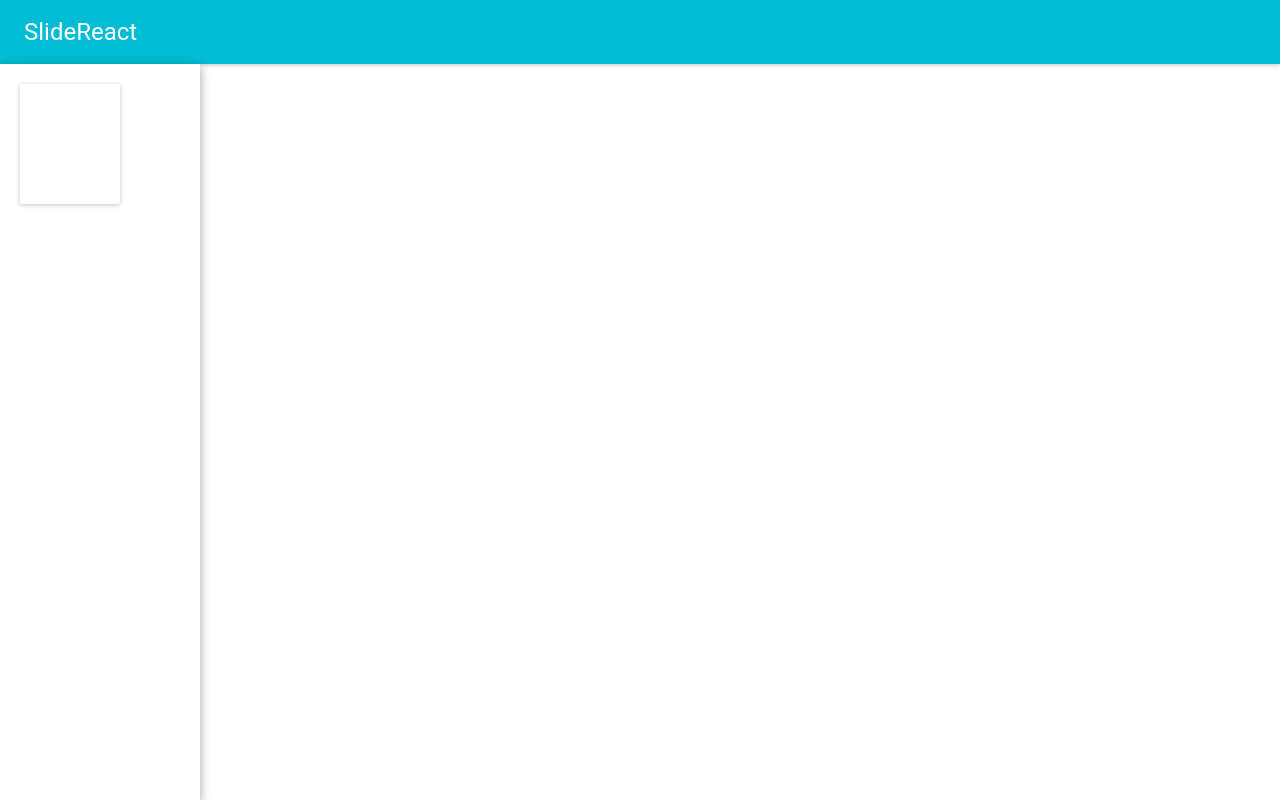
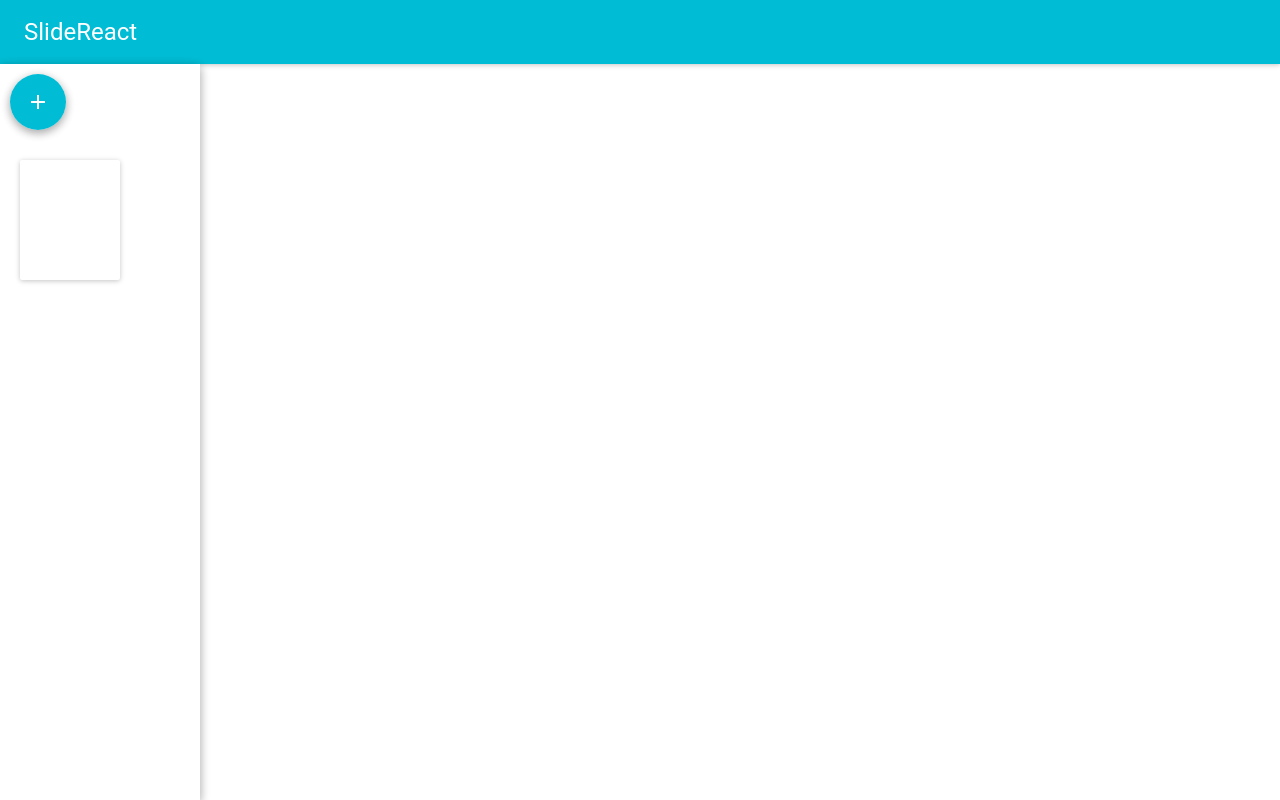
Before and after one commit to Ex4l/slide-react, a React (Create React App) app: page / in a window 1280 px wide. Built offline with nearby package versions, Linux system fonts and the light colour scheme.

Commit message:
Add AddButton to add a slide component

```diff
--- a/package.json
+++ b/package.json
@@ -14,6 +14,7 @@
     "eject": "react-scripts eject"
   },
   "devDependencies": {
-    "material-ui": "^0.19.0"
+    "material-ui": "^0.19.0",
+    "redux": "^3.7.2"
   }
 }
--- /dev/null
+++ b/src/AddButton.jsx
@@ -0,0 +1,17 @@
+import React from 'react';
+import FloatingActionButton from 'material-ui/FloatingActionButton';
+import ContentAdd from 'material-ui/svg-icons/content/add';
+
+const AddButton = () => {
+    const handleOnClick = () => {
+        console.log('prout');
+    }
+
+    return (
+        <FloatingActionButton onClick={handleOnClick}>
+            <ContentAdd />
+        </FloatingActionButton>
+    );
+}
+
+export default AddButton;
--- a/src/LeftDrawer.jsx
+++ b/src/LeftDrawer.jsx
@@ -2,11 +2,15 @@ import React from 'react';
 import Drawer from 'material-ui/Drawer';
 import MenuItem from 'material-ui/MenuItem';
 import Paper from './Paper'
+import AddButton from './AddButton'
 
 const LeftDrawer = () =>
   (
     <div>
       <Drawer containerStyle={{height: 'calc(100% - 64px)', top: 64, width: '200px'}} >
+        <div style={{padding: 10}}>
+          <AddButton />
+        </div>
         <Paper />
       </Drawer>
     </div>
```
